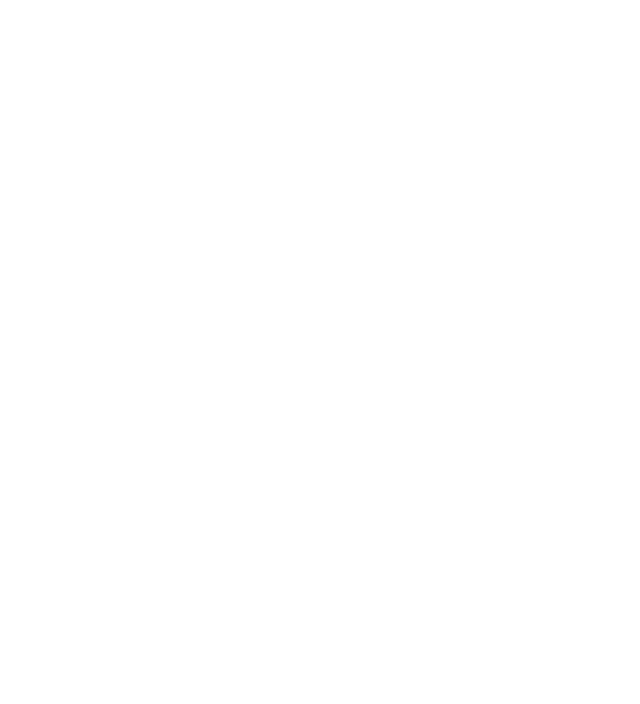
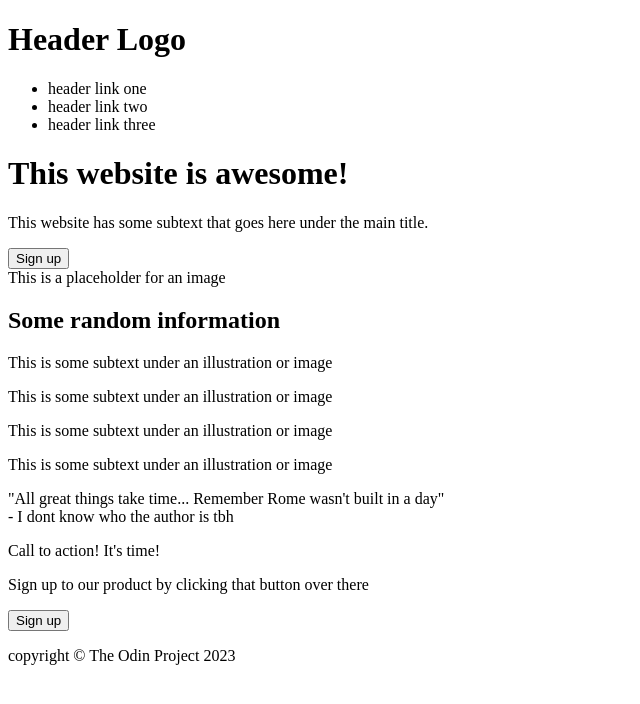
Before and after one commit to Wyncroft18/landing_page, a plain HTML site: page index.html in a window 1280 px wide. Shown: the whole page, without its empty margins (0-640 px from the left). Drawn offline with Linux system fonts and the light colour scheme.

Commit message:
Add content to html file

```diff
--- a/index.html
+++ b/index.html
@@ -6,6 +6,56 @@
     <link rel="stylesheet" href="styles.css">
 </head>
 <body>
-
+    <div class="header">
+        <h1>Header Logo</h1>
+        <ul>
+            <li>header link one</li>
+            <li>header link two</li>
+            <li>header link three</li>
+        </ul>
+    </div>
+    <div class="main">
+        <div class="title">
+            <h1>This website is awesome!</h1>
+            <p>This website has some subtext that goes here under the main title.</p>
+            <button>Sign up</button>
+        </div>
+        <div class="image-placeholder">
+            This is a placeholder for an image
+        </div>
+    </div>
+    <div class="information">
+        <h2>Some random information</h2>
+        <div class="information-images">
+            <div class="one">
+                <div class="image-one"></div>
+                <p>This is some subtext under an illustration or image</p>
+            </div>
+            <div class="two">
+                <div class="image-two"></div>
+                <p>This is some subtext under an illustration or image</p>
+            </div>
+            <div class="three">
+                <div class="image-three"></div>
+                <p>This is some subtext under an illustration or image</p>
+            </div>
+            <div class="four">
+                <div class="image-four"></div>
+                <p>This is some subtext under an illustration or image</p>
+            </div>
+        </div>
+    </div>
+    <div class="qoute">
+        <div class="content">"All great things take time... Remember Rome wasn't built in a day"</div>
+        <div class="author">- I dont know who the author is tbh</div>
+    </div>
+    <div class="sign-up">
+        <p>Call to action! It's time!</p>
+        <p>Sign up to our product by clicking that button over there</p>
+        <button>Sign up</button>
+    </div>
+    <div class="footer">
+        <p>copyright &copy The Odin Project 2023</p>
+    </div>
 </body>
 </html>
```
